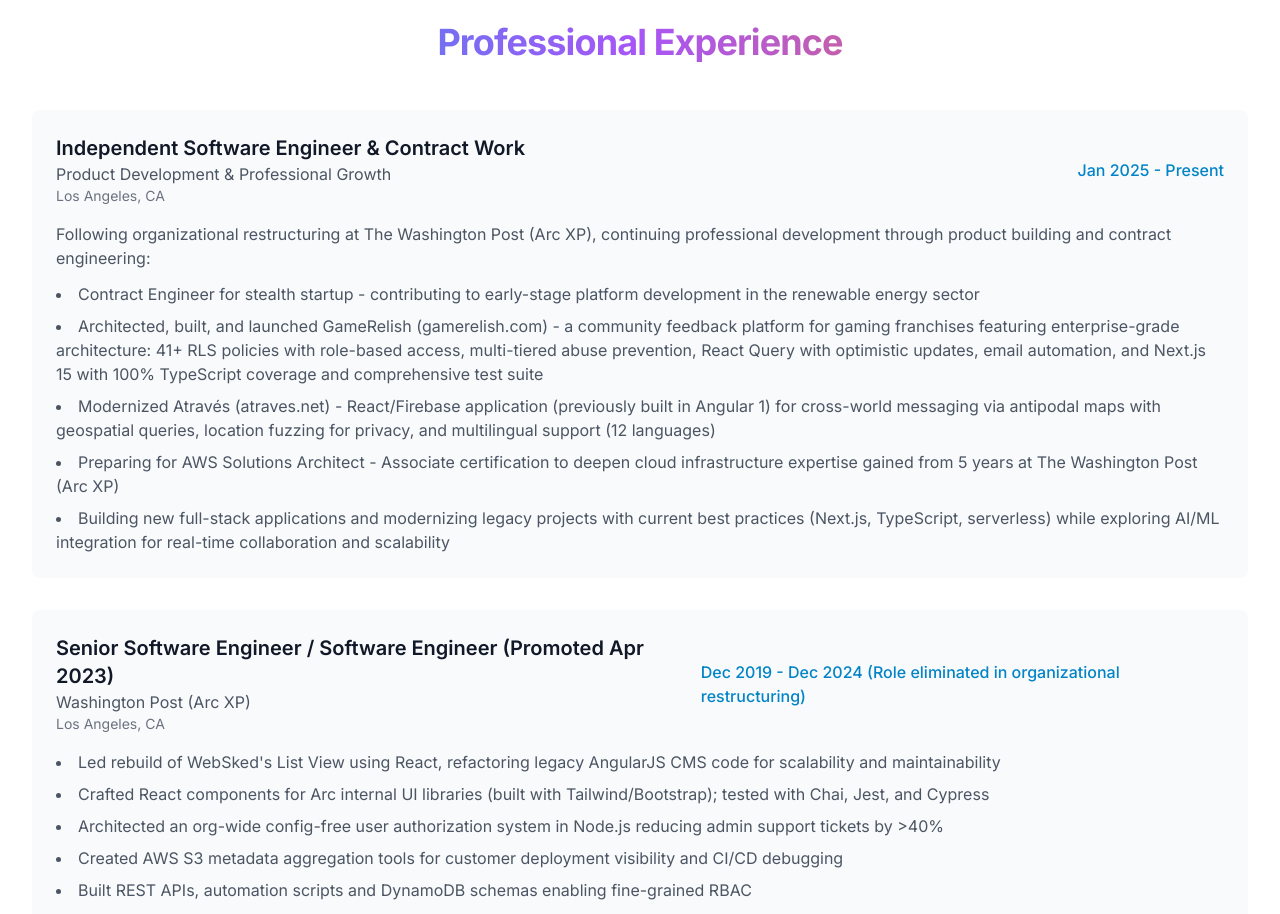
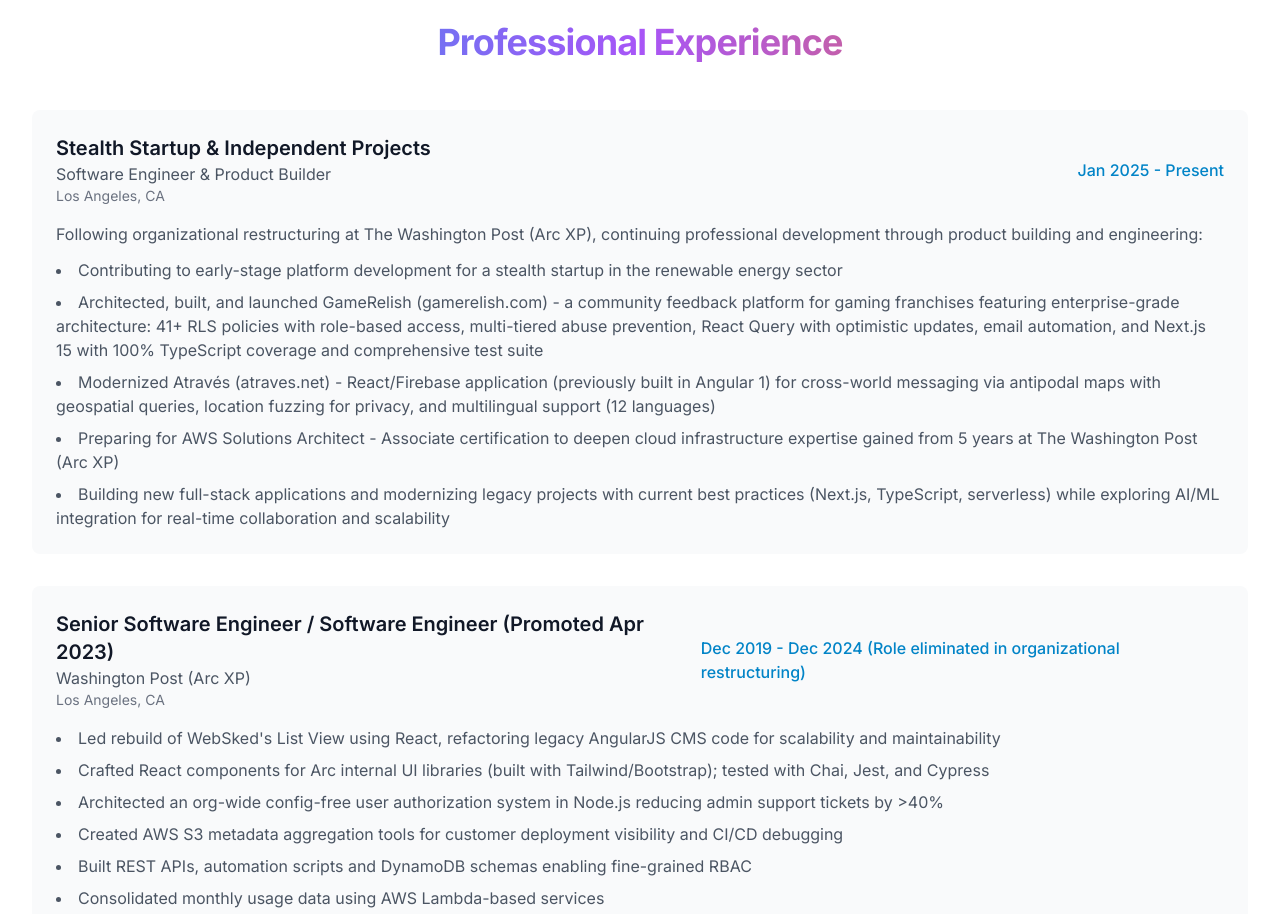
Before and after one commit to jb714/justinbell-me, a Next.js app: page / in a window 1280 px wide. Shown: the part 2020-2934 px from the top of the page. Built offline with nearby package versions, Linux system fonts and the light colour scheme.

Commit message:
Resume update

```diff
--- a/components/Resume.tsx
+++ b/components/Resume.tsx
@@ -13,13 +13,13 @@
 
 const experience: ExperienceItem[] = [
   {
-    title: 'Independent Software Engineer & Contract Work',
-    company: 'Product Development & Professional Growth',
+    title: 'Stealth Startup & Independent Projects',
+    company: 'Software Engineer & Product Builder',
     period: 'Jan 2025 - Present',
     location: 'Los Angeles, CA',
-    intro: 'Following organizational restructuring at The Washington Post (Arc XP), continuing professional development through product building and contract engineering:',
+    intro: 'Following organizational restructuring at The Washington Post (Arc XP), continuing professional development through product building and engineering:',
     description: [
-      'Contract Engineer for stealth startup - contributing to early-stage platform development in the renewable energy sector',
+      'Contributing to early-stage platform development for a stealth startup in the renewable energy sector',
       'Architected, built, and launched GameRelish (gamerelish.com) - a community feedback platform for gaming franchises featuring enterprise-grade architecture: 41+ RLS policies with role-based access, multi-tiered abuse prevention, React Query with optimistic updates, email automation, and Next.js 15 with 100% TypeScript coverage and comprehensive test suite',
       'Modernized Através (atraves.net) - React/Firebase application (previously built in Angular 1) for cross-world messaging via antipodal maps with geospatial queries, location fuzzing for privacy, and multilingual support (12 languages)',
       'Preparing for AWS Solutions Architect - Associate certification to deepen cloud infrastructure expertise gained from 5 years at The Washington Post (Arc XP)',
```
Also changed, not shown: 1 other file (tests, documents, lock files or other folders).
